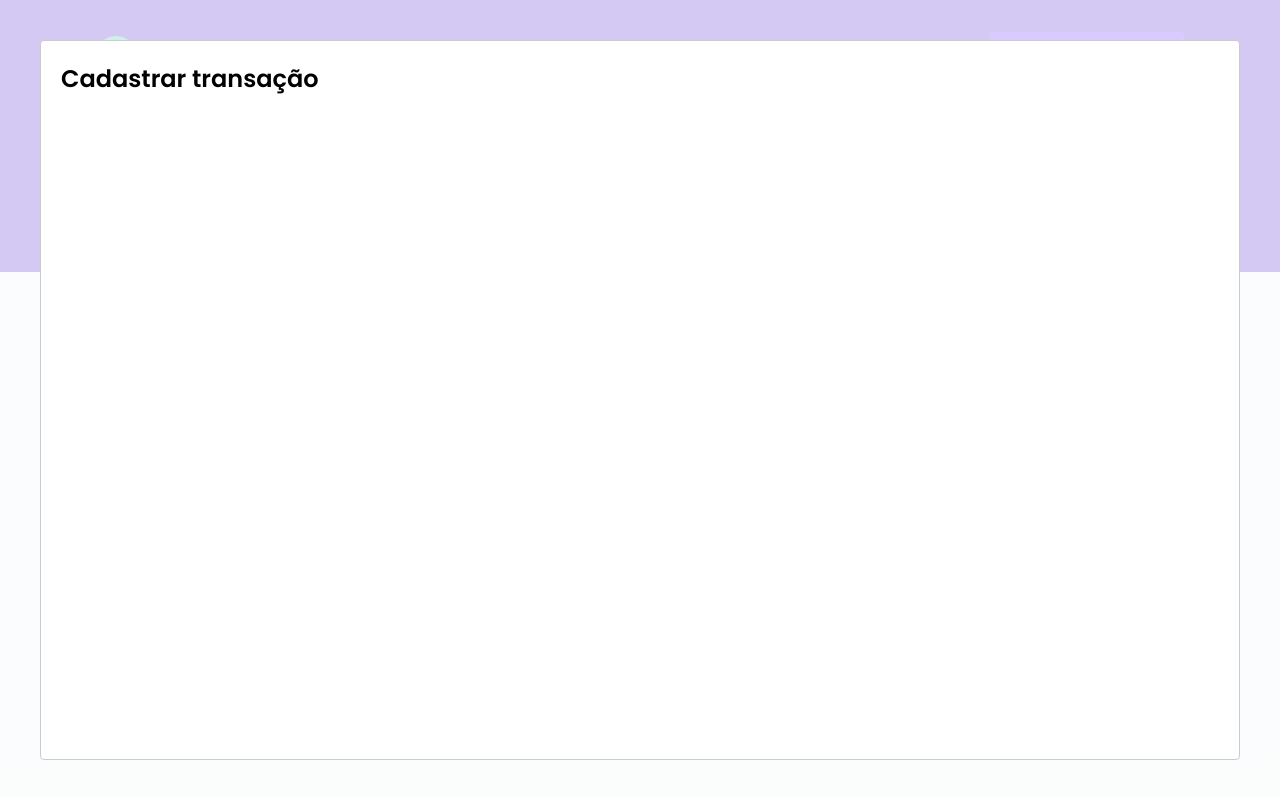
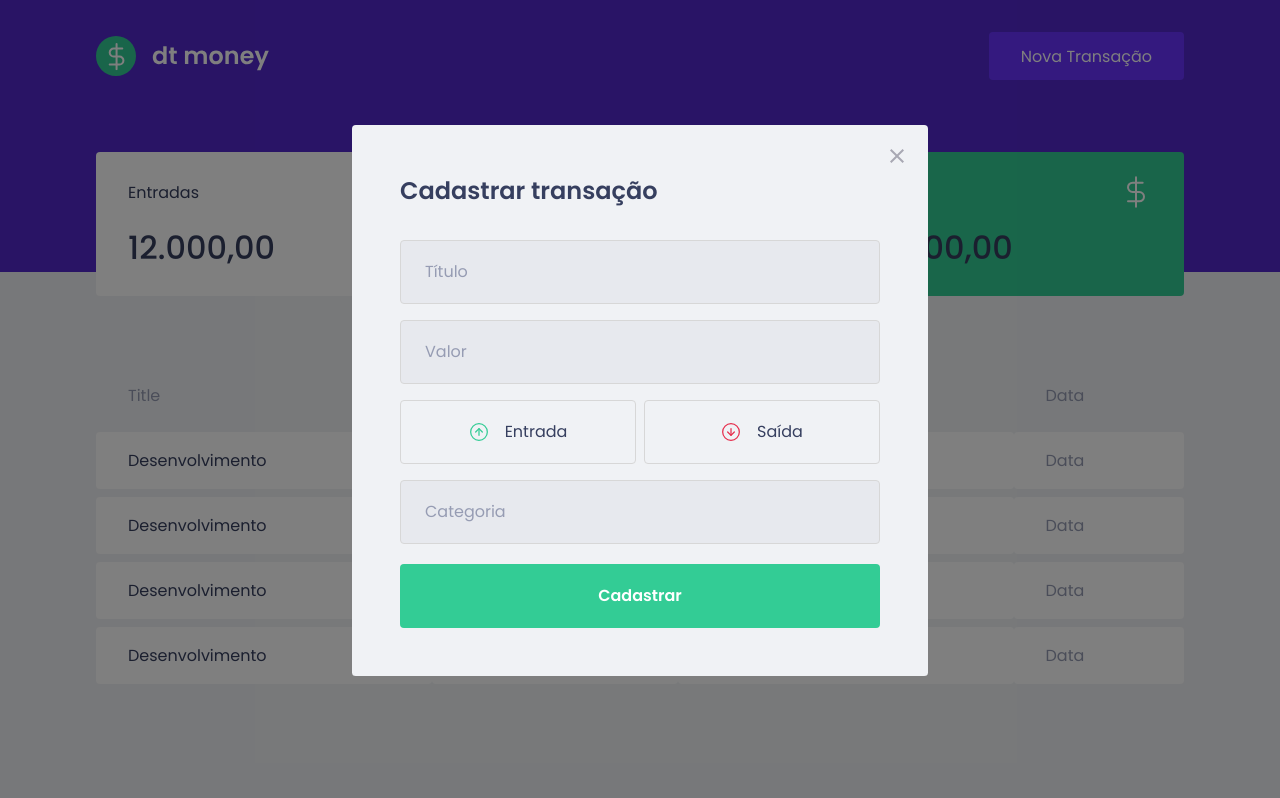
Before and after one commit to guilherme-correa-s/dtmoney-reactjs, a React (Create React App) app: page / in a window 1280 px wide. Both pictures are taken after a click on the button "Nova Transação". Built offline with nearby package versions, Linux system fonts and the light colour scheme; no server answers; what miragejs would draw is missing.

Commit message:
feat style modal new transaction

```diff
--- a/src/components/NewTransactionModal/index.tsx
+++ b/src/components/NewTransactionModal/index.tsx
@@ -1,4 +1,9 @@
+import { useState } from 'react';
 import Modal from 'react-modal'
+import closeImg from '../../assets/close.svg';
+import incomeImg from '../../assets/income.svg'
+import outcomeImg from '../../assets/outcome.svg'
+import { Container, TransactionTypeContainer } from './style'
 
 interface NewTransactionModalProp {
     isOpen: boolean;
@@ -6,12 +11,48 @@
 }
 
 export function NewTransactionModal({ isOpen, onCloseNewTransactionModal }: NewTransactionModalProp) {
+    const [type, setType] = useState('deposit');
     return (
         <Modal
             isOpen={isOpen}
             onRequestClose={onCloseNewTransactionModal}
+            overlayClassName="react-modal-overlay"
+            className="react-modal-content"
         >
-            <h2>Cadastrar transação</h2>
+            <button
+                type="button"
+                onClick={onCloseNewTransactionModal}
+                className="react-modal-close"
+            >
+                <img src={closeImg} alt="Fechar modal" />
+            </button>
+
+            <Container>
+                <h2>Cadastrar transação</h2>
+
+                <input placeholder="Título" />
+
+                <input type="number" placeholder="Valor" />
+
+                <TransactionTypeContainer>
+                    <button type="button" onClick={() => setType('deposit')}>
+                        <img src={incomeImg} alt="Entrada" />
+                        <span>Entrada</span>
+                    </button>
+
+                    <button type="button" onClick={() => setType('withdraw')}>
+                        <img src={outcomeImg} alt="Saída" />
+                        <span>Saída</span>
+                    </button>
+                </TransactionTypeContainer>
+
+                <input placeholder="Categoria" />
+
+                <button type="submit">
+                    Cadastrar
+                </button>
+
+            </Container>
         </Modal>
     )
 }
--- a/src/components/NewTransactionModal/style.ts
+++ b/src/components/NewTransactionModal/style.ts
@@ -1 +1,90 @@
-export { }
+import { darken } from "polished";
+import styled from "styled-components";
+
+export const Container = styled.form`
+    h2 {
+        color: var(--text-title);
+        font-size: 1.5rem;
+        margin-bottom: 2rem;
+    }
+
+    input {
+        width: 100%;
+        padding: 0 1.5rem;
+        height: 4rem;
+        border-radius: 0.25rem;
+
+        border: 1px solid #d7d7d7;
+        background: #e7e9ee;
+
+        font-weight: 400;
+        font-size: 1rem;
+
+        &::placeholder {
+            color: var(--text-body);
+        }
+
+        & + input {
+            margin-top: 1rem;
+        }
+    }
+
+    button[type="submit"] {
+            width: 100%;
+            padding: 0 1.5rem;
+            height: 4rem;
+
+            background: var(--gren);
+            color: #fff;
+
+            border-radius: 0.25rem;
+            border: 0;
+            font-size: 1rem;
+            font-weight: 600;
+
+            margin-top: 1.25rem;
+
+           transition: filter 0.2s;
+
+            &:hover {
+                filter: brightness(0.9);
+            }
+        }
+`
+
+export const TransactionTypeContainer = styled.div`
+    margin: 1rem 0;
+    display: grid;
+    grid-template-columns: 1fr 1fr;
+    gap: 0.5rem;
+
+    button {
+        height: 4rem;
+        border: 1px solid #d7d7d7;
+        border-radius: 0.25rem;
+
+        background: transparent;
+
+        display: flex;
+        align-items: center;
+        justify-content: center;
+
+        transition: border-color 0.2s;
+
+        &:hover {
+            border-color: ${darken(0.1, '#d7d7d7')};
+        }
+
+        img {
+            width: 20px;
+            height: 20px;
+        }
+
+        span {
+            display: inline-block;
+            margin-left: 1rem;
+            font-size: 1rem;
+            color: var(--text-title);
+        }
+    }
+`
--- a/src/styles/global.ts
+++ b/src/styles/global.ts
@@ -53,4 +53,42 @@
         opacity: 0.6;
         cursor: not-allowed;
     }
+
+    .react-modal-overlay {
+        background: rgba(0, 0, 0, 0.5);
+
+        position: fixed;
+        top: 0;
+        left: 0;
+        bottom: 0;
+        right: 0;
+
+        display: flex;
+        align-items: center;
+        justify-content: center;
+    }
+
+    .react-modal-content {
+        width: 100%;
+        max-width: 576px;
+
+        background: var(--background);
+        padding: 3rem;
+        position: relative;
+        border-radius: 0.24rem;
+    }
+
+    .react-modal-close {
+        position: absolute;
+        right: 1.5rem;
+        top: 1.5rem;
+        border: 0;
+        background: transparent;
+
+        transition: filter 0.2s;
+
+        &:hover {
+            filter: brightness(0.9);
+        }
+    }
 `
```
